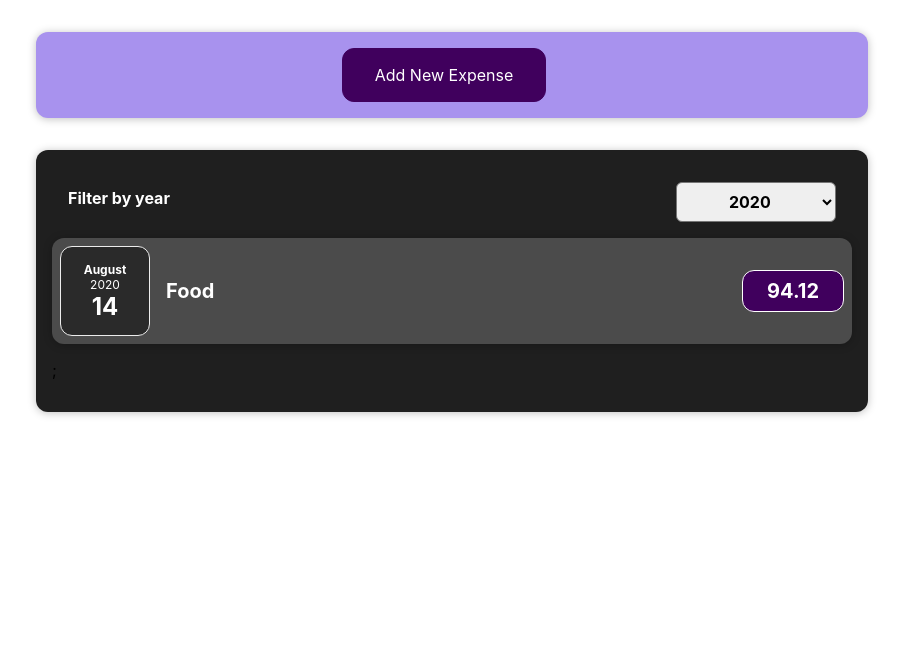
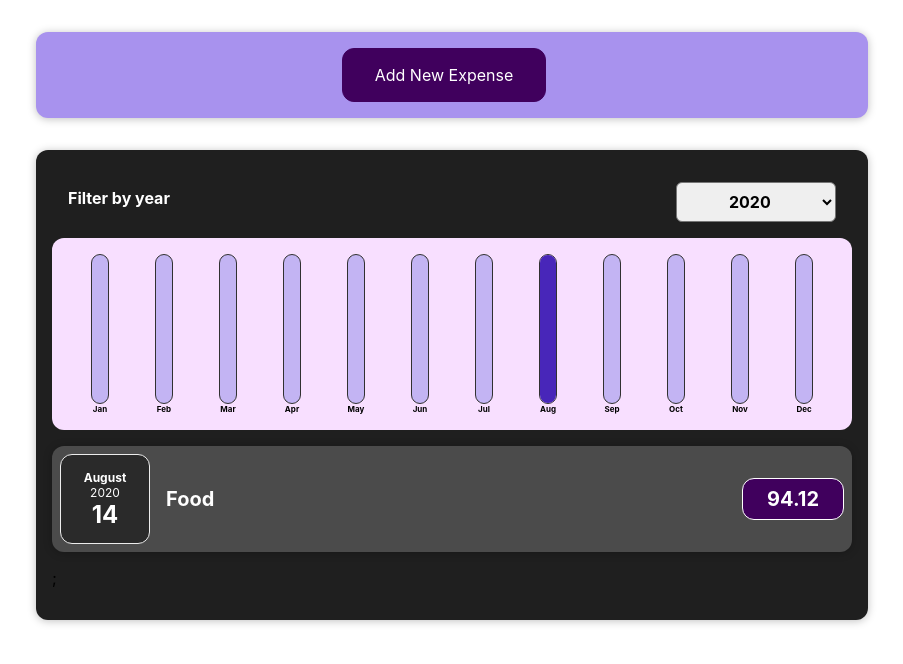
Before and after one commit to Sparrow48/expense-tracker, a React (Create React App) app: page / in a window 1280 px wide. Shown: the top 664 px of the page, without its empty margins (188-1091 px from the left). Built offline with nearby package versions, Linux system fonts and the light colour scheme.

Commit message:
add expenses chart

```diff
--- /dev/null
+++ b/src/components/Chart/Chart.js
@@ -0,0 +1,26 @@
+import ChartBar from "./ChartBar";
+
+import classes from "./Chart.module.css";
+
+const Chart = props => {
+  let dataPointsValue = props.dataPoints.map(dataPoint => dataPoint.value);
+  //const totalMaxValue = Math.max(...dataPointsValue);
+  const totalValue = dataPointsValue.reduce((total, num) => {
+    return total + num;
+  }, 0);
+
+  return (
+    <div className={classes.Chart}>
+      {props.dataPoints.map(dataPoint => (
+        <ChartBar
+          key={dataPoint.label}
+          value={dataPoint.value}
+          totalValue={totalValue}
+          label={dataPoint.label}
+        />
+      ))}
+    </div>
+  );
+};
+
+export default Chart;
--- /dev/null
+++ b/src/components/Chart/Chart.module.css
@@ -0,0 +1,9 @@
+.Chart {
+  padding: 1rem;
+  border-radius: 12px;
+  background-color: #f8dfff;
+  text-align: center;
+  display: flex;
+  justify-content: space-around;
+  height: 10rem;
+}
--- /dev/null
+++ b/src/components/Chart/ChartBar.js
@@ -0,0 +1,22 @@
+import classes from "./ChartBar.module.css";
+
+const ChartBar = props => {
+  let barFillHeight = "0%";
+
+  if (props.totalValue > 0) {
+    barFillHeight = Math.round((props.value / props.totalValue) * 100) + "%";
+  }
+
+  return (
+    <div className={classes.ChartBar}>
+      <div className={classes.ChartBarInner}>
+        <div
+          className={classes.ChartBarFill}
+          style={{ height: barFillHeight }}></div>
+      </div>
+      <div className={classes.ChartBarLabel}>{props.label}</div>
+    </div>
+  );
+};
+
+export default ChartBar;
--- /dev/null
+++ b/src/components/Chart/ChartBar.module.css
@@ -0,0 +1,31 @@
+.ChartBar {
+  height: 100%;
+  display: flex;
+  flex-direction: column;
+  align-items: center;
+  width: 1rem;
+}
+
+.ChartBarInner {
+  height: 100%;
+  width: 100%;
+  border: 1px solid #313131;
+  border-radius: 12px;
+  background-color: #c3b4f3;
+  overflow: hidden;
+  display: flex;
+  flex-direction: column;
+  justify-content: flex-end;
+}
+
+.ChartBarFill {
+  background-color: #4826b9;
+  width: 100%;
+  transition: all 0.3s ease-out;
+}
+
+.ChartBarLabel {
+  font-weight: bold;
+  font-size: 0.5rem;
+  text-align: center;
+}
--- a/src/components/Expenses/Expense.js
+++ b/src/components/Expenses/Expense.js
@@ -2,6 +2,7 @@
 import ExpensesList from "./ExpensesList";
 import Card from "../UI/Card";
 import ExpensesFilter from "./ExpensesFilter";
+import ExpensesChart from "./ExpensesChart";
 
 import classes from "./Expense.module.css";
 
@@ -22,6 +23,7 @@
           selected={filteredYear}
           onFilterChange={filterChangeHandler}
         />
+        <ExpensesChart expenses={filteredExpenses} />
         <ExpensesList items={filteredExpenses} />
       </Card>
     </div>
--- /dev/null
+++ b/src/components/Expenses/ExpensesChart.js
@@ -0,0 +1,26 @@
+import Chart from "../Chart/Chart";
+
+const ExpensesChart = props => {
+  const chartDataPoints = [
+    { label: "Jan", value: 0 },
+    { label: "Feb", value: 0 },
+    { label: "Mar", value: 0 },
+    { label: "Apr", value: 0 },
+    { label: "May", value: 0 },
+    { label: "Jun", value: 0 },
+    { label: "Jul", value: 0 },
+    { label: "Aug", value: 0 },
+    { label: "Sep", value: 0 },
+    { label: "Oct", value: 0 },
+    { label: "Nov", value: 0 },
+    { label: "Dec", value: 0 },
+  ];
+
+  for (const expense of props.expenses) {
+    const expenseMonth = expense.date.getMonth();
+    chartDataPoints[expenseMonth].value += expense.amount;
+  }
+  return <Chart dataPoints={chartDataPoints} />;
+};
+
+export default ExpensesChart;
--- a/src/components/Expenses/ExpensesList.module.css
+++ b/src/components/Expenses/ExpensesList.module.css
@@ -13,6 +13,5 @@
   box-sizing: border-box;
   border-radius: 5px;
   padding: 10px;
-  margin: auto 200px;
-  margin-bottom: 25px;
+  margin: 25px 200px;
 }
--- a/src/components/NewExpense/ExpenseForm.js
+++ b/src/components/NewExpense/ExpenseForm.js
@@ -59,7 +59,7 @@
 
     const expenseData = {
       title: enteredTitle,
-      amount: enteredAmount,
+      amount: +enteredAmount,
       date: new Date(enteredDate),
     };
     props.onSaveExpenseData(expenseData);
```
